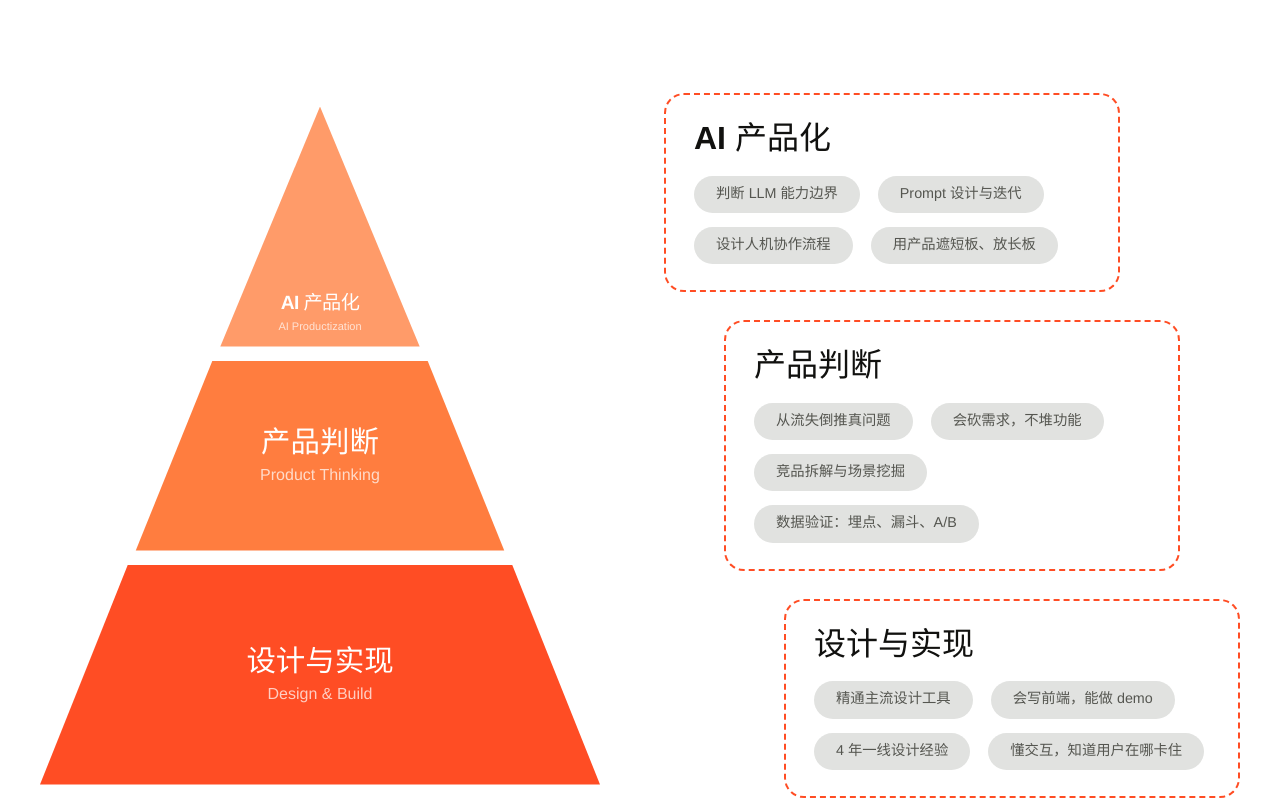
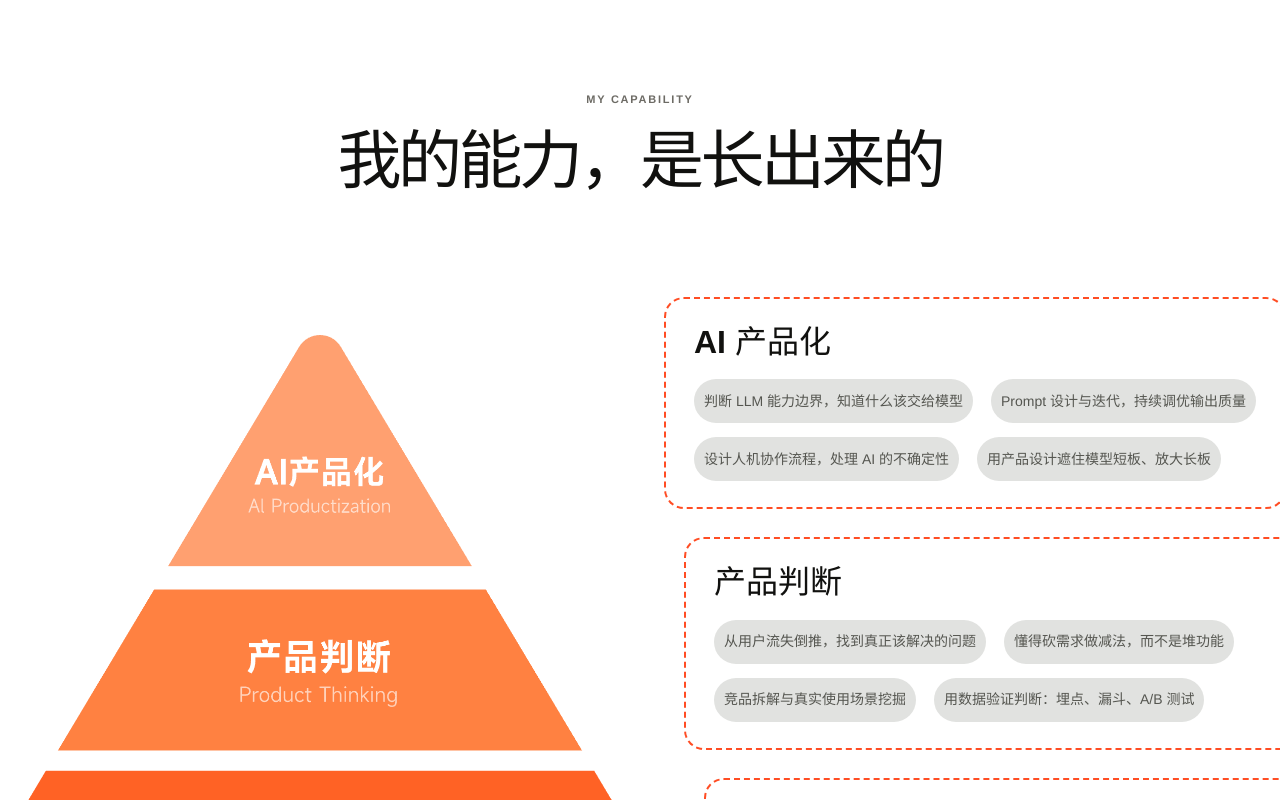
Before and after one commit to Miaaaa857/profile, a React (Vite) app: page /about in a window 1280 px wide. Shown: the part 3880-4680 px from the top of the page. Built offline with nearby package versions, Linux system fonts and the light colour scheme; a web font is replaced by a local one.

Commit message:
Refine about capability section

```diff
--- a/src/components/AelixaAbout.jsx
+++ b/src/components/AelixaAbout.jsx
@@ -59,17 +59,17 @@ const capabilityGroups = [
   {
     title: 'AI 产品化',
     level: 'AI Productization',
-    items: ['判断 LLM 能力边界', 'Prompt 设计与迭代', '设计人机协作流程', '用产品遮短板、放长板'],
+    items: ['判断 LLM 能力边界，知道什么该交给模型', 'Prompt 设计与迭代，持续调优输出质量', '设计人机协作流程，处理 AI 的不确定性', '用产品设计遮住模型短板、放大长板'],
   },
   {
     title: '产品判断',
     level: 'Product Thinking',
-    items: ['从流失倒推真问题', '会砍需求，不堆功能', '竞品拆解与场景挖掘', '数据验证：埋点、漏斗、A/B'],
+    items: ['从用户流失倒推，找到真正该解决的问题', '懂得砍需求做减法，而不是堆功能', '竞品拆解与真实使用场景挖掘', '用数据验证判断：埋点、漏斗、A/B 测试'],
   },
   {
     title: '设计与实现',
     level: 'Design & Build',
-    items: ['精通主流设计工具', '会写前端，能做 demo', '4 年一线设计经验', '懂交互，知道用户在哪卡住'],
+    items: ['精通 Figma、PS、C4D 等主流设计工具', '会写前端，能亲手把想法做成 demo', '4 年一线设计，服务过腾讯、OPPO 等', '懂交互体验，知道用户在哪一步会卡住'],
   },
 ]
 
@@ -125,22 +125,26 @@ export default function AelixaAbout() {
       </section>
 
       <section className="aa-approach" aria-label="三层能力模型">
+        <header className="container aa-capability-heading" data-reveal>
+          <p className="aa-kicker">MY CAPABILITY</p>
+          <h2>我的能力，是长出来的</h2>
+        </header>
+
         <div className="container aa-capability-model">
-          <div className="aa-capability-pyramid" data-reveal>
-            {capabilityGroups.map((group, index) => (
-              <div className={`aa-capability-pyramid__level aa-capability-pyramid__level--${index + 1}`} key={group.title}>
-                <strong>{group.title}</strong>
-                <span>{group.level}</span>
-              </div>
-            ))}
-          </div>
+          <figure className="aa-capability-pyramid" data-reveal>
+            <img src="/media/capability-pyramid.png" alt="AI 产品化、产品判断与设计实现三层能力金字塔" />
+          </figure>
 
           <div className="aa-capability-details">
             {capabilityGroups.map((group) => (
               <article className="aa-capability-group" key={group.title} data-reveal>
                 <h2>{group.title}</h2>
-                <div>
-                  {group.items.map((item) => <span key={item}>{item}</span>)}
+                <div className="aa-capability-group__tags">
+                  {[group.items.slice(0, 2), group.items.slice(2, 4)].map((row) => (
+                    <div className="aa-capability-group__row" key={row[0]}>
+                      {row.map((item) => <span key={item}>{item}</span>)}
+                    </div>
+                  ))}
                 </div>
               </article>
             ))}
--- a/src/styles/global.css
+++ b/src/styles/global.css
@@ -375,7 +375,7 @@ i { font-style: normal; }
 .aa-metric strong { display: flex; align-items: flex-start; font-size: 64px; line-height: 1; letter-spacing: -.055em; font-weight: 600; }
 .aa-metric strong em { color: var(--accent); font-style: normal; }
 .aa-metric h2 { margin-top: auto; font-size: 24px; line-height: 1.5; font-weight: 500; }
-.aa-metric p { max-width: 285px; margin-top: 12px; color: #646463; font-size: 14px; line-height: 1.55; }
+.aa-metric p { width: 100%; max-width: none; margin-top: 12px; color: #646463; font-size: 16px; line-height: 1.55; }
 .aa-results__story { order: 2; width: min(100%, var(--max)); margin: 80px auto 0; padding: 0 var(--gutter) 76px; display: flex; justify-content: space-between; align-items: flex-start; gap: 72px; }
 .aa-results__lead { width: 100%; max-width: 450px; }
 .aa-results__lead .aa-section-title h2 { margin-top: 16px; font-size: 64px; line-height: 1.2; letter-spacing: -1px; font-weight: 500; }
@@ -401,23 +401,19 @@ i { font-style: normal; }
 .aa-approach-overlay-title strong { font-size: 18px; line-height: 1.35; letter-spacing: 0; font-weight: 600; }
 .aa-approach__visual figcaption p { margin-top: 16px; color: #696761; font-size: 16px; line-height: 1.6; }
 
+.aa-capability-heading { margin-bottom: clamp(72px, 8vw, 120px); text-align: center; }
+.aa-capability-heading h2 { margin-top: 20px; font-size: clamp(48px, 5vw, 80px); line-height: 1.05; letter-spacing: -.055em; font-weight: 500; }
 .aa-capability-model { display: grid; grid-template-columns: minmax(560px, .95fr) minmax(0, 1.15fr); align-items: center; gap: clamp(48px, 5vw, 80px); }
-.aa-capability-pyramid { width: 100%; display: flex; flex-direction: column; align-items: center; gap: 14px; }
-.aa-capability-pyramid__level { display: flex; flex-direction: column; align-items: center; justify-content: center; color: #fff; text-align: center; }
-.aa-capability-pyramid__level strong { font-size: clamp(28px, 2.3vw, 42px); line-height: 1.15; font-weight: 600; }
-.aa-capability-pyramid__level span { margin-top: 8px; color: rgba(255, 255, 255, .72); font-size: clamp(15px, 1.25vw, 21px); }
-.aa-capability-pyramid__level--1 { width: 100%; height: 240px; padding: 0 0 14px; justify-content: flex-end; clip-path: polygon(50% 0, 67.8% 100%, 32.2% 100%); background: #ff9b69; }
-.aa-capability-pyramid__level--1 strong { font-size: clamp(19px, 1.5vw, 24px); letter-spacing: -.03em; white-space: nowrap; }
-.aa-capability-pyramid__level--1 span { margin-top: 5px; font-size: clamp(11px, .85vw, 14px); white-space: nowrap; }
-.aa-capability-pyramid__level--2 { width: 100%; height: 190px; clip-path: polygon(30.8% 0, 69.2% 0, 82.9% 100%, 17.1% 100%); background: #ff7d3f; }
-.aa-capability-pyramid__level--3 { width: 100%; height: 220px; clip-path: polygon(15.7% 0, 84.3% 0, 100% 100%, 0 100%); background: var(--accent); }
-.aa-capability-details { display: grid; gap: 28px; }
-.aa-capability-group { width: calc(100% - 120px); padding: 24px 28px 26px; border: 2px dashed var(--accent); border-radius: 20px; }
-.aa-capability-group:nth-child(2) { margin-left: 60px; }
-.aa-capability-group:nth-child(3) { margin-left: 120px; }
+.aa-capability-pyramid { width: 100%; margin: 0; }
+.aa-capability-pyramid img { width: 130%; max-width: none; height: auto; margin-left: -15%; display: block; }
+.aa-capability-details { width: max-content; display: grid; grid-template-columns: max-content; gap: 28px; }
+.aa-capability-group { width: auto; min-width: 0; max-width: none; padding: 24px 28px 26px; border: 2px dashed var(--accent); border-radius: 20px; }
+.aa-capability-group:nth-child(2) { transform: translateX(20px); }
+.aa-capability-group:nth-child(3) { transform: translateX(40px); }
 .aa-capability-group h2 { font-size: 32px; line-height: 1.2; font-weight: 600; }
-.aa-capability-group > div { margin-top: 18px; display: flex; flex-wrap: wrap; gap: 14px 18px; }
-.aa-capability-group span { padding: 9px 22px; border-radius: 999px; background: #e1e2e0; color: #555650; font-size: clamp(14px, 1.12vw, 18px); line-height: 1.35; white-space: nowrap; }
+.aa-capability-group__tags { margin-top: 18px; display: grid; gap: 14px; }
+.aa-capability-group__row { display: flex; gap: 18px; }
+.aa-capability-group span { width: max-content; min-height: 44px; padding: 9px 10px; display: flex; align-items: center; justify-content: center; justify-self: start; border-radius: 999px; background: #e1e2e0; color: #555650; font-size: 14px; line-height: 1.35; text-align: center; white-space: nowrap; }
 
 .aa-career { overflow: clip; }
 .aa-career__marquee { padding: 22px 0 25px; overflow: hidden; background: var(--accent); }
@@ -496,7 +492,7 @@ i { font-style: normal; }
   .aa-approach__visual { min-height: 680px; }
   .aa-capability-model { grid-template-columns: 1fr; gap: 64px; }
   .aa-capability-pyramid { width: min(100%, 700px); margin-inline: auto; }
-  .aa-capability-group { width: 100%; margin-left: 0 !important; }
+  .aa-capability-group { width: auto; min-width: 0; margin-left: 0 !important; }
   .aa-career__body { padding-block: 100px; }
   .aa-career-card { grid-template-columns: minmax(120px, .25fr) 1fr; column-gap: 32px; }
   .aa-career-card__detail { grid-column: 2; }
@@ -606,14 +602,12 @@ i { font-style: normal; }
   .aa-approach__cards { grid-template-columns: 1fr; }
   .aa-approach-card { min-height: 0; }
   .aa-approach__visual { min-height: 560px; border-radius: 16px; }
+  .aa-capability-heading { margin-bottom: 56px; }
+  .aa-capability-heading h2 { margin-top: 16px; font-size: clamp(40px, 12vw, 58px); }
   .aa-capability-model { gap: 48px; }
-  .aa-capability-pyramid { gap: 9px; }
-  .aa-capability-pyramid__level--1 { height: 130px; padding: 0 0 16px; }
-  .aa-capability-pyramid__level--2 { height: 100px; }
-  .aa-capability-pyramid__level--3 { height: 115px; }
   .aa-capability-group { padding: 20px; border-radius: 16px; }
   .aa-capability-group > div { gap: 10px; }
-  .aa-capability-group span { max-width: 100%; padding: 8px 14px; white-space: normal; }
+  .aa-capability-group span { max-width: 100%; padding: 8px 6px; white-space: nowrap; }
   .aa-career__heading { grid-template-columns: 1fr; gap: 40px; }
   .aa-career__body { padding-block: 60px; }
   .aa-career__list { margin-top: 32px; }
```
Also changed, not shown: public/media/capability-pyramid.png (added).
